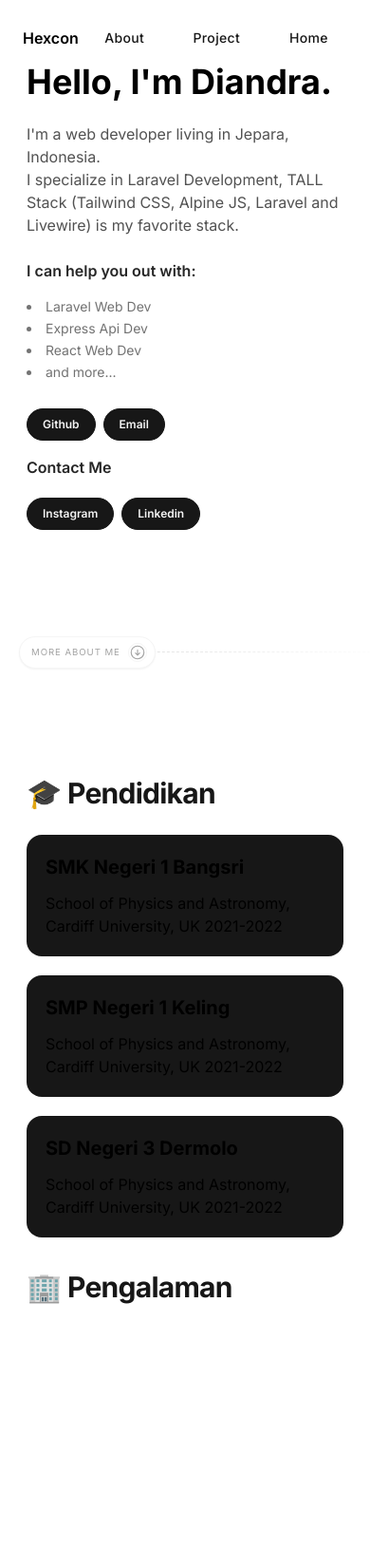
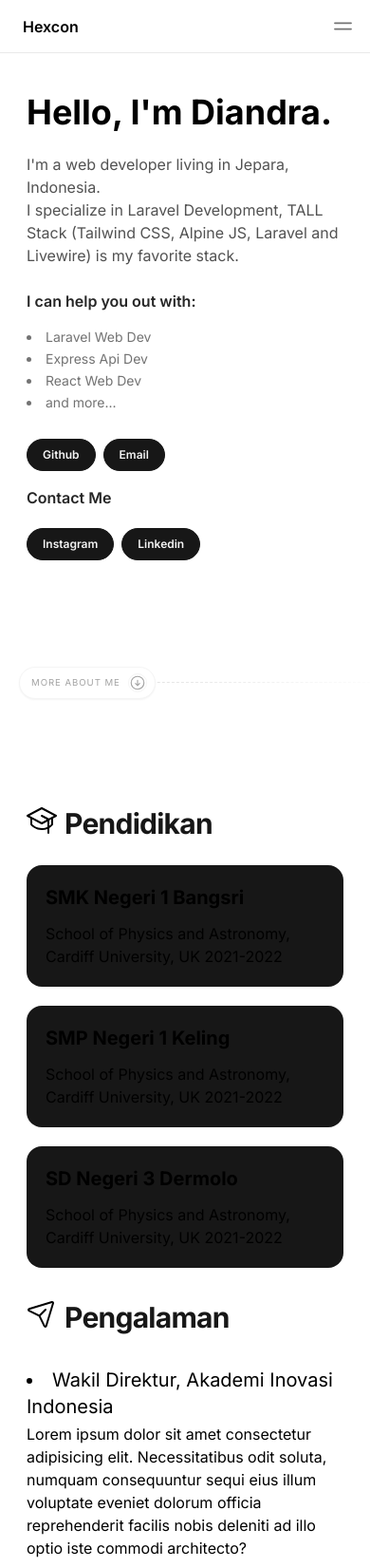
Before and after one commit to diandra6695/hexcon, a Next.js app: page / in a window 390 px wide. Shown: the whole page at 95% size. Before the commit the page ends 1399 px from the top, so only its background shows below. Built offline with nearby package versions, Linux system fonts and the light colour scheme.

Commit message:
update dikit

```diff
--- a/src/app/components/Experience/index.jsx
+++ b/src/app/components/Experience/index.jsx
@@ -1,9 +1,16 @@
+"use client";
+import { PaperPlaneTilt } from "@phosphor-icons/react";
 import Title from "../Utilities/Title";
+import List from "../Utilities/List";
 
 const Experience = () => {
   return (
     <section className="max-w-4xl mx-auto px-7 lg:px-0">
-      <Title text="🏢 Pengalaman" />
+      <div className="flex gap-2">
+        <PaperPlaneTilt size={32} />
+        <Title text="Pengalaman" />
+      </div>
+      <List />
     </section>
   );
 };
--- a/src/app/components/Hero/index.jsx
+++ b/src/app/components/Hero/index.jsx
@@ -3,7 +3,7 @@ import Button from "../Utilities/Button";
 
 const Hero = () => {
   return (
-    <div className="relative z-20 w-full max-w-4xl mx-auto mt-16 px-7 md:mt-24 lg:mt-36 xl:px-0">
+    <div className="relative z-20 w-full max-w-4xl mx-auto mt-24 px-7 md:mt-24 lg:mt-36 xl:px-0">
       <div className="flex flex-col items-center md:flex-row">
         <div className="relative w-full md:w-1/2">
           <h1 className="mb-5 text-4xl font-bold leading-tight md:text-4xl lg:text-5xl dark:text-white">
--- a/src/app/components/Navbar/index.jsx
+++ b/src/app/components/Navbar/index.jsx
@@ -1,16 +1,11 @@
+"use client";
+import { Equals, X } from "@phosphor-icons/react";
 import Link from "next/link";
+import React, { useState } from "react";
 
-const Navbar = () => {
+const DesktopMenu = () => {
   return (
-    <header className="top-0 z-50 w-full absolute h-20">
-      <div className="flex items-center justify-between h-full max-w-5xl pl-6 pr-4 mx-auto border-b border-l-0 border-r-0 select-none lg:border-r lg:border-l lg:rounded-b-xl border-transparent">
-        <Link
-          href="/"
-          className="h-5 text-base group relative z-30 flex items-center space-x-1.5 text-black dark:text-white font-semibold"
-        >
-          <span>Hexcon</span>
-        </Link>
-        <nav className="relative z-30 flex flex-row-reverse justify-start w-full text-sm sm:justify-end text-neutral-500 dark:text-neutral-400 sm:flex-row">
+    <div className="fixed ease-out duration-300 sm:top-0 w-full left-0 sm:py-0 pt-7 pb-4 dm:mx-0 z-40 flex-col items-end justify-start h-auto text-sm sm:text-base sm:h-auto sm:relative sm:flex-row sm:flex sm:w-auto sm:pr-0 sm:pt-0 hidden top-[75px]">
       <Link
         href="/"
         className="relative flex items-center justify-center w-full px-3 py-2 font-medium tracking-wide text-center duration-200 ease-out sm:py-0 sm:mb-0 md:w-auto hover:text-neutral-900 dark:hover:text-white text-neutral-900 dark:text-white"
@@ -29,6 +24,53 @@ const Navbar = () => {
       >
         About
       </Link>
+    </div>
+  );
+};
+
+const MobileMenu = () => {
+  const [isOpenMenu, setIsOpenMenu] = useState(false);
+
+  const handleClick = () => {
+    setIsOpenMenu(true);
+  };
+  return (
+    <div className="flex">
+      <button onClick={handleClick} className="">
+        {isOpenMenu ? <X size={25} /> : <Equals size={25} />}
+      </button>
+    </div>
+  );
+};
+
+const Navbar = () => {
+  const [isMobile, setIsMobile] = useState(false);
+
+  React.useEffect(() => {
+    const handleResize = () => {
+      setIsMobile(window.innerWidth < 960);
+    };
+
+    // Panggil handleResize saat halaman dimuat dan saat lebar browser berubah
+    handleResize();
+    window.addEventListener("resize", handleResize);
+
+    // Membersihkan event listener pada komponen dibongkar
+    return () => {
+      window.removeEventListener("resize", handleResize);
+    };
+  }, []);
+  return (
+    <header className="top-0 z-50 w-full fixed h-14">
+      <div className="flex items-center justify-between h-full max-w-5xl pl-6 pr-4 mx-auto border-b border-l-0 border-r-0 select-none lg:border-r lg:border-l lg:rounded-b-xl border-neutral-300/50 bg-white/80 dark:border-neutral-600/40 dark:bg-neutral-900/60 backdrop-blur-2xl">
+        <Link
+          href="/"
+          className="h-5 text-base group relative z-30 flex items-center space-x-1.5 text-black dark:text-white font-semibold"
+        >
+          <span>Hexcon</span>
+        </Link>
+        <nav className="relative z-30 flex flex-row-reverse justify-start w-full text-sm  text-neutral-500 dark:text-neutral-400">
+          {isMobile ? <MobileMenu /> : <DesktopMenu />}
         </nav>
       </div>
     </header>
--- a/src/app/components/Study/index.jsx
+++ b/src/app/components/Study/index.jsx
@@ -1,10 +1,15 @@
+"use client";
+import { GraduationCap } from "@phosphor-icons/react";
 import Card from "../Utilities/Card";
 import Title from "../Utilities/Title";
 
 const Study = () => {
   return (
     <section className="max-w-4xl mx-auto px-7 lg:px-0 mb-8">
-      <Title text="🎓 Pendidikan" />
+      <div className="flex gap-2">
+        <GraduationCap size={32} />
+        <Title text="Pendidikan" />
+      </div>
       <div className="flex flex-col gap-5">
         <Card
           title="SMK Negeri 1 Bangsri"
--- /dev/null
+++ b/src/app/components/Utilities/List.jsx
@@ -0,0 +1,21 @@
+const List = ({ title, descriptions }) => {
+  return (
+    <div className="">
+      <div className="">
+        <ul className="py-2 space-y-[3px] list-disc list-inside">
+          <li className="list-inside text-xl text">
+            Wakil Direktur, Akademi Inovasi Indonesia
+          </li>
+          <p>
+            Lorem ipsum dolor sit amet consectetur adipisicing elit.
+            Necessitatibus odit soluta, numquam consequuntur sequi eius illum
+            voluptate eveniet dolorum officia reprehenderit facilis nobis
+            deleniti ad illo optio iste commodi architecto?
+          </p>
+        </ul>
+      </div>
+    </div>
+  );
+};
+
+export default List;
```
Lines whose indentation alone changed are shown as unchanged.
